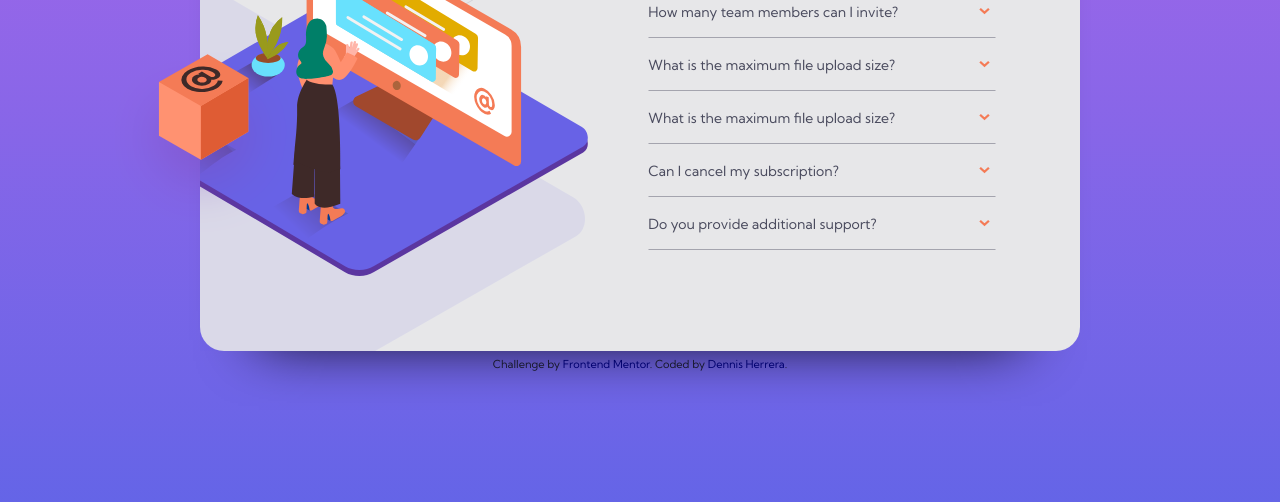
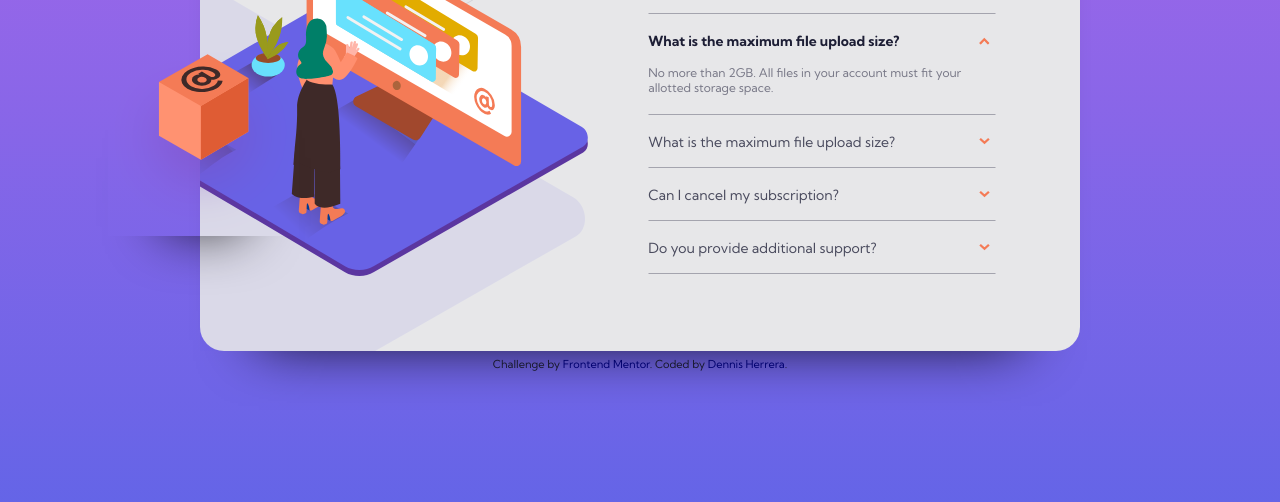
Before and after one commit to Klonnister/FAQ-accordion-card, a plain HTML site: page index.html in a window 1280 px wide. Shown: the part 298-800 px from the top of the page. Drawn offline with Linux system fonts and the light colour scheme.

Commit message:
fixed accordion second item style to be open

```diff
--- a/index.html
+++ b/index.html
@@ -42,10 +42,10 @@
         <hr>
         <div class="accordion-item">
           <div class="item-header hoverable" onclick="headerClick(headerText2, itemBody2, arrow2)">
-            <h2 class="header-text" id="headerText2">What is the maximum file upload size?</h2>
-            <img src="src/images/icon-arrow-down.svg" alt="" class="arrow" id="arrow2">
+            <h2 class="header-text bold" id="headerText2">What is the maximum file upload size?</h2>
+            <img src="src/images/icon-arrow-down.svg" alt="" class="arrow rotate" id="arrow2">
           </div>
-          <div class="item-body hidden" id="itemBody2">
+          <div class="item-body " id="itemBody2">
             <p>No more than 2GB. All files in your account must fit your allotted storage space.</p>
           </div>
         </div>
--- a/src/styles.css
+++ b/src/styles.css
@@ -219,6 +219,10 @@ hr {
     left: -10.5%;
   }
 
+  .img-box {
+    box-shadow: 0rem 4rem 4.80rem -4.80rem black;
+  }
+
   /* Accordion header */
   .text-container {
     width: 50ch;
```
